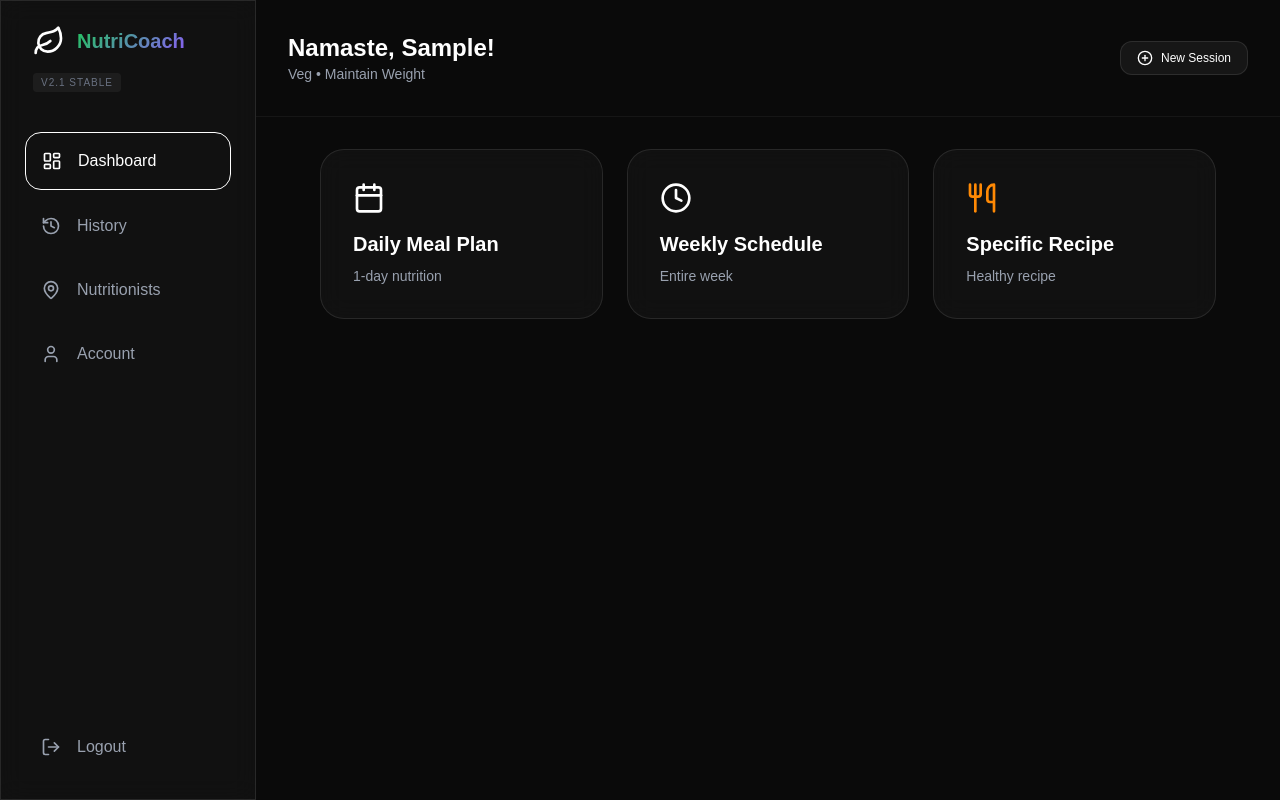
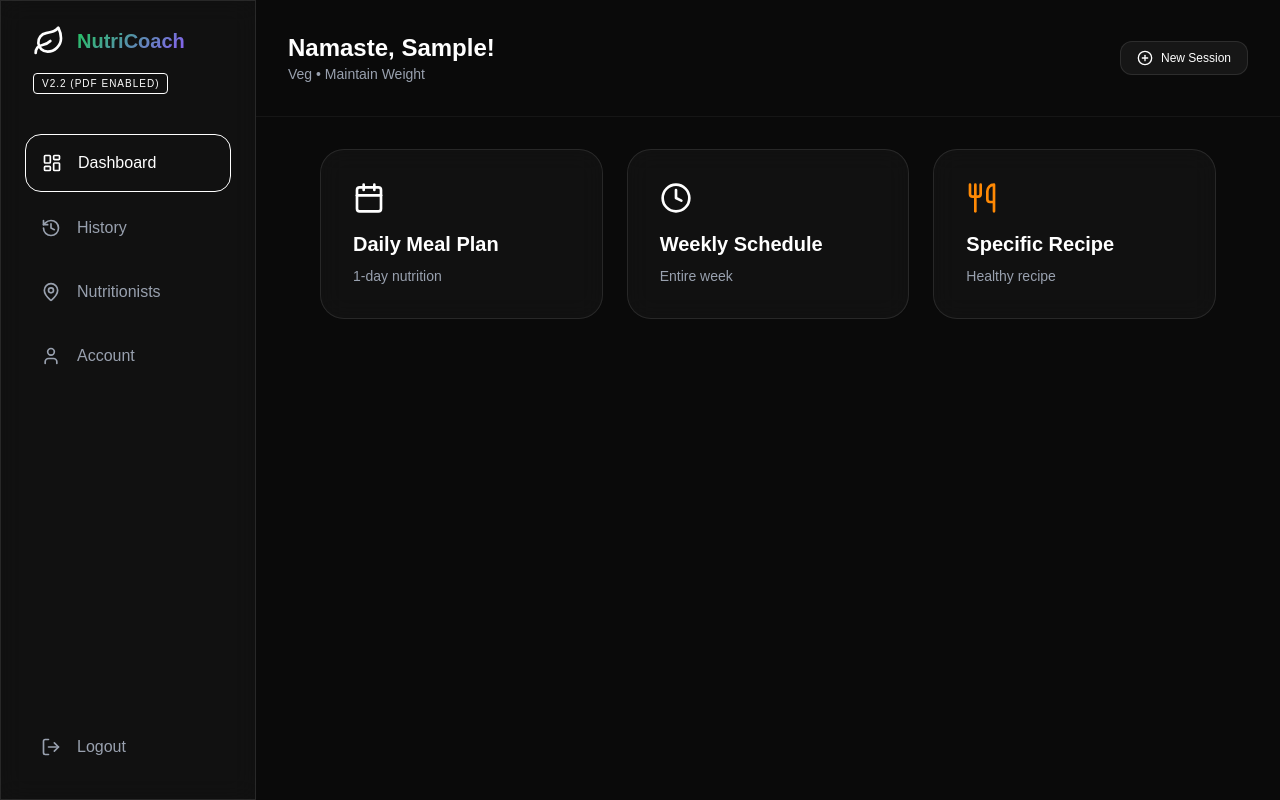
Before and after one commit to hetshi/NutriCoach, a Next.js app in the folder nutri-web/: page / in a window 1280 px wide. Both pictures are taken after typing "Sample", "5", "5", "5" into the empty fields and a click on the button "Start Your Journey". Built offline with nearby package versions, Linux system fonts and the light colour scheme.

Commit message:
UI: Bumped to v2.2 with PDF support enabled

```diff
--- a/nutri-web/src/app/page.tsx
+++ b/nutri-web/src/app/page.tsx
@@ -350,7 +350,7 @@ export default function NutriCoachWeb() {
             <Leaf className="text-primary w-8 h-8 shrink-0" />
             <h1 className="text-xl font-bold gradient-text hidden md:block">NutriCoach</h1>
           </div>
-          <span className="text-[10px] text-gray-500 font-mono mt-1 hidden md:block uppercase tracking-widest bg-white/5 px-2 py-0.5 rounded">v2.1 Stable</span>
+          <span className="text-[10px] text-primary/70 font-mono mt-1 hidden md:block uppercase tracking-widest bg-primary/10 px-2 py-0.5 rounded border border-primary/20 animate-pulse">v2.2 (PDF Enabled)</span>
         </div>
 
         <nav className="flex-1 space-y-2">
```
